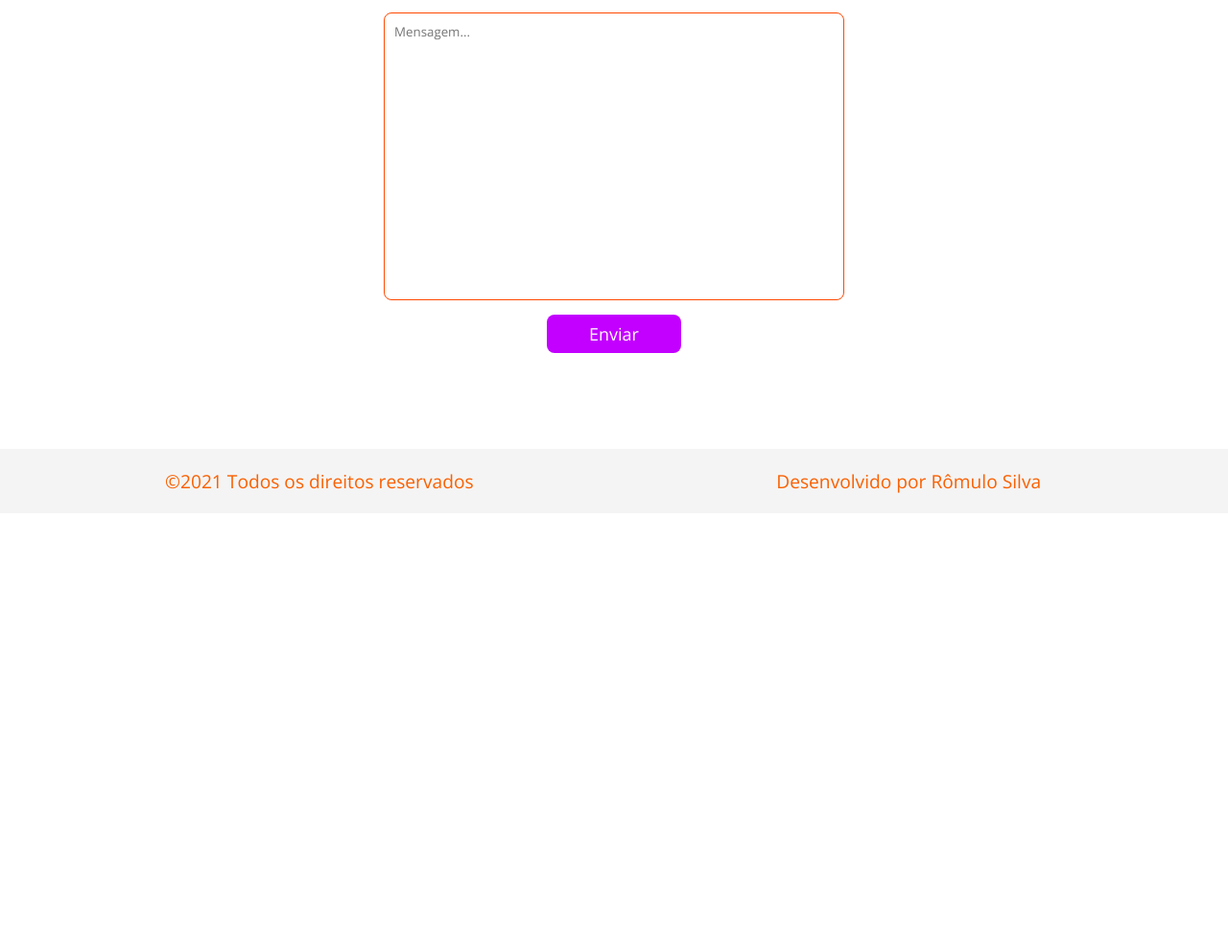
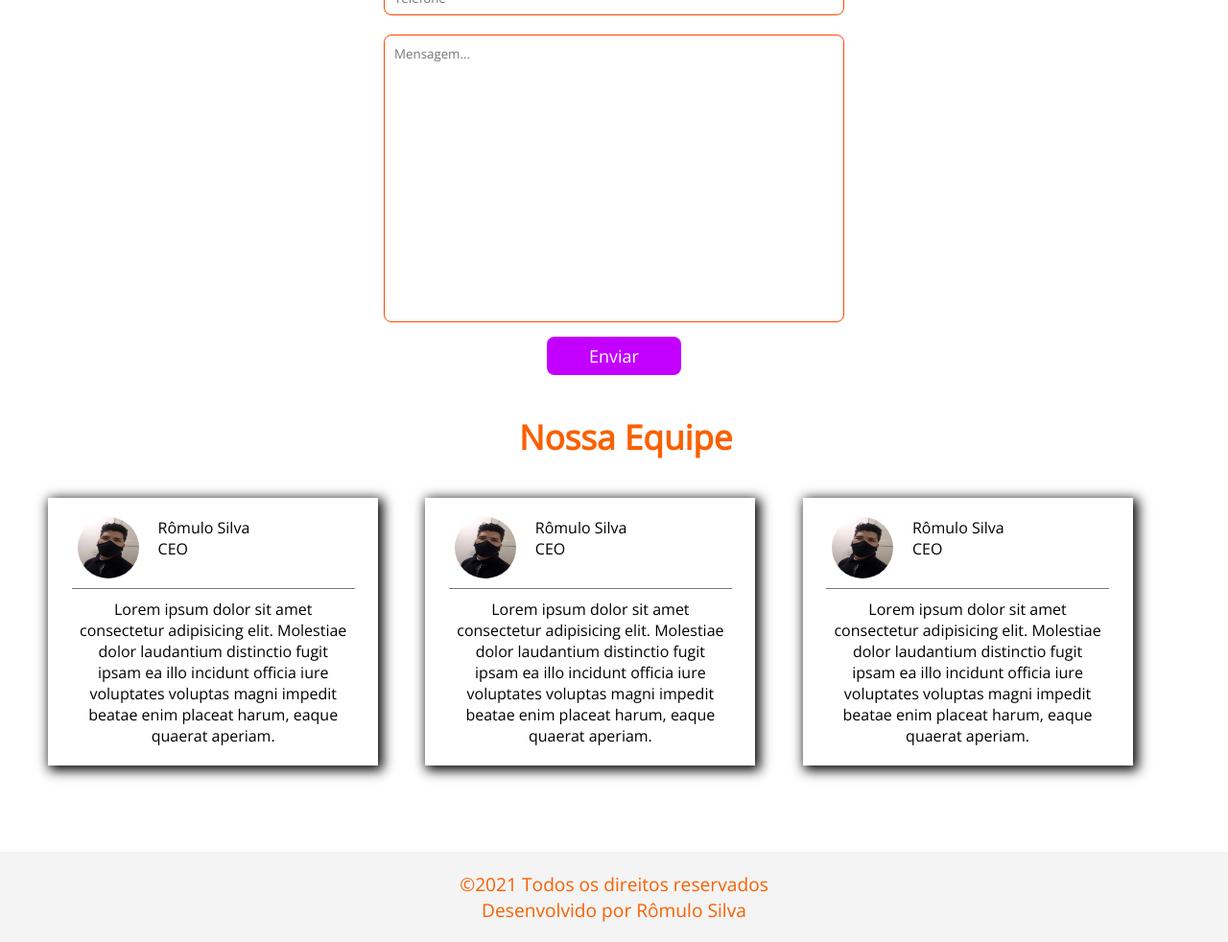
Before and after one commit to rromulo/Pagina-Hamfes, a plain HTML site: page index.html in a window 1280 px wide. Shown: the part 2036-3018 px from the top of the page at 96% size. Before the commit the page ends 2571 px from the top, so only its background shows below. Drawn offline with nearby package versions, Linux system fonts and the light colour scheme; a web font is replaced by a local one.

Commit message:
README
mudança na area de contato. Adicionado uma div para equipe

```diff
--- a/css/style.css
+++ b/css/style.css
@@ -171,6 +171,7 @@ section.sobre{
     min-height: 500px;
     margin-top: 20px;
     position: relative;
+    background-attachment: fixed;
 }
 .layer-sobre{
     width: 100%;
@@ -203,17 +204,22 @@ section.sobre{
 section.contato{
     width: 100%;
     padding: 50px 0;
+    margin: auto;
+}
+section.contato .center{
+    max-width: none;
 }
 .contato h2{
     text-align: center;
     color: #fa6000;
-    font-size: 22pt;
+    font-size: 2.2em;
 }
 section.contato form{
     width: 100%;
     max-width: 500px;
-    margin: 30px auto;
+    margin: 0 auto;
 }
+
 form{
     text-align: center;
 }
@@ -250,6 +256,43 @@ form input[type=button]{
     width: 140px;
     background-color: rgb(195, 0, 255);
 }
+.equipe{
+    padding: 0 2%;
+    margin: 0 auto;
+    flex-wrap: wrap;
+}
+.equipe > h2{
+    text-align: left;
+    padding-left: 2%;
+    padding-bottom: 20px;
+}
+.equipe-single{
+    box-shadow: 3px 3px 12px 2px black;
+    padding: 10px 2%;
+    min-height: 240px;
+    float: left;
+    margin:20px 2%;
+}
+.topo-usuario{
+    padding: 10px 2%;
+    border-bottom: 1px solid #777;
+}
+.box-avatar{
+    width: 64px;
+    height: 64px;
+    border-radius: 50%;
+    background-image: url(../images/romulo.jpg);
+    background-size: 100% 100%;
+    background-position: center;
+}
+.info-usuario{
+    padding: 0 20px;
+    display:inline-block;
+}
+.descricao-usuario{
+    max-width: 250px;
+    padding: 10px 2%;
+}
 /*******************************************FIM SESSAO CONTATO******************************************/
 /*******************************************SESSAO FOOTER***********************************************/
 footer{
@@ -263,6 +306,24 @@ footer p{
     font-size: 1.2em;
 }
 /*********************************************FIM FOOTER************************************************/
+@media screen and (max-width: 1350px){
+    .w50{
+        width: 100%;
+    }
+    .equipe{
+        margin-top: 40px;
+    }
+    .equipe h2{
+        text-align: center;
+    }
+    .equipe-single{
+        width: 28%;
+    }
+    .descricao-usuario{
+        max-width: none;
+        text-align: center;
+    }
+}
 @media screen and (max-width: 960px){
     .projetos-single{
         width: 100%;
@@ -290,4 +351,12 @@ footer p{
     .btn-primary{
         line-height: 35px;
     }
+    .equipe{
+        margin: auto;
+    }
+    .equipe-single{
+        width: 70%;
+        margin: 15px auto;
+        float: none;
+    }
 }
--- a/index.html
+++ b/index.html
@@ -136,8 +136,8 @@
     </section><!--sobre-->
     <!--------------------------------------------FIM SESSAO SOBRE-------------------------------------->
     <!--------------------------------------------SESSAO CONTATO---------------------------------------->
-    <section class="contato" id="contato">
-        <div class="center">
+    <section class="contato flex" id="contato">
+            <div class="w50 form">
                 <h2>Mande-nos uma mensagem</h2>
                 <form>
                     <div class="formulario w100">
@@ -157,7 +157,48 @@
                     </div>
                     <div class="clear"></div><!--clear-->
                 </form>
-        </div><!--center-->
+            </div><!--form-->
+            <div class="w50 equipe">
+                <h2>Nossa Equipe</h2>
+                <div class="equipe-single">
+                    <div class="topo-usuario flex">
+                        <div class="box-avatar"></div>
+                        <div class="info-usuario">
+                            <p>Rômulo Silva</p>
+                            <p>CEO</p>
+                        </div>
+                    </div><!--topo-usuario-->
+                    <div class="descricao-usuario">
+                        <p>Lorem ipsum dolor sit amet consectetur adipisicing elit. Molestiae dolor laudantium distinctio fugit ipsam ea illo incidunt officia iure voluptates voluptas magni impedit beatae enim placeat harum, eaque quaerat aperiam.</p>
+                    </div><!--descricao-usuario-->
+                </div><!--equipe-single-->
+
+                <div class="equipe-single">
+                    <div class="topo-usuario flex">
+                        <div class="box-avatar"></div>
+                        <div class="info-usuario">
+                            <p>Rômulo Silva</p>
+                            <p>CEO</p>
+                        </div>
+                    </div><!--topo-usuario-->
+                    <div class="descricao-usuario">
+                        <p>Lorem ipsum dolor sit amet consectetur adipisicing elit. Molestiae dolor laudantium distinctio fugit ipsam ea illo incidunt officia iure voluptates voluptas magni impedit beatae enim placeat harum, eaque quaerat aperiam.</p>
+                    </div><!--descricao-usuario-->
+                </div><!--equipe-single-->
+                <div class="equipe-single">
+                    <div class="topo-usuario flex">
+                        <div class="box-avatar"></div>
+                        <div class="info-usuario">
+                            <p>Rômulo Silva</p>
+                            <p>CEO</p>
+                        </div>
+                    </div><!--topo-usuario-->
+                    <div class="descricao-usuario">
+                        <p>Lorem ipsum dolor sit amet consectetur adipisicing elit. Molestiae dolor laudantium distinctio fugit ipsam ea illo incidunt officia iure voluptates voluptas magni impedit beatae enim placeat harum, eaque quaerat aperiam.</p>
+                    </div><!--descricao-usuario-->
+                </div><!--equipe-single-->
+                <div class="clear"></div>
+            </div><!--equipe w50-->
     </section><!--contato-->
     <!--------------------------------------------FIM SESSAO CONTATO------------------------------------>
     <footer class="flex">
```
Also changed, not shown: images/romulo.jpg (added). Lines whose indentation alone changed are shown as unchanged.
